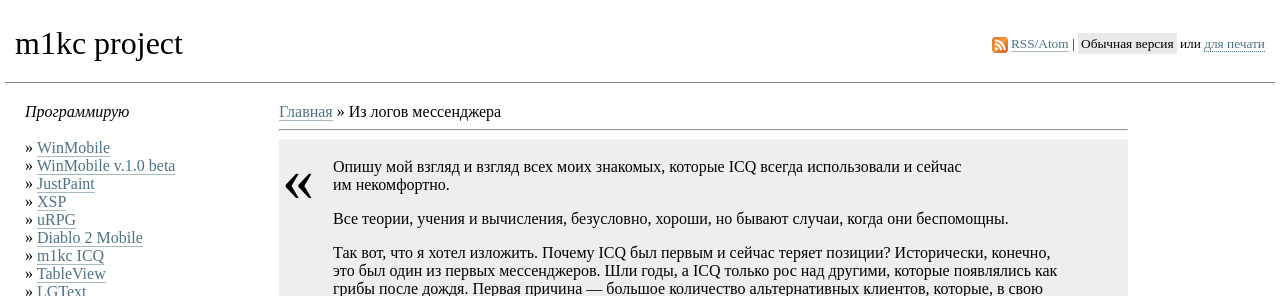
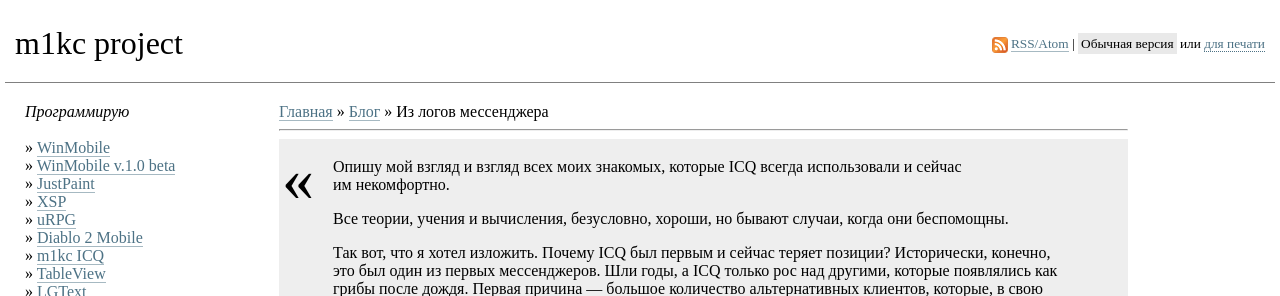
Before and after one commit to m1kc/m1kc.github.com, a Jekyll site: the page built from _posts/2012-07-08-from-logs.html, in a window 1280 px wide. Shown: the top 296 px of the page. Built offline with Jekyll 4.4.1, drawn with Linux system fonts in a browser that asks for light colours.

Commit message:
Updated template.

```diff
--- a/_layouts/default.html
+++ b/_layouts/default.html
@@ -75,6 +75,8 @@
 					{% if page.nobreadcrumbs %}
 					{% elsif page.categories contains 'news' %}
 						<a href="/">Главная</a> &raquo; <a href="/news/">Новости</a> &raquo; {{ page.title }}<hr />
+					{% elsif page.categories contains 'blog' %}
+						<a href="/">Главная</a> &raquo; <a href="/blog/">Блог</a> &raquo; {{ page.title }}<hr />
 					{% else %}
 						<a href="/">Главная</a> &raquo; {{ page.title }}<hr />
 					{% endif %}
```
